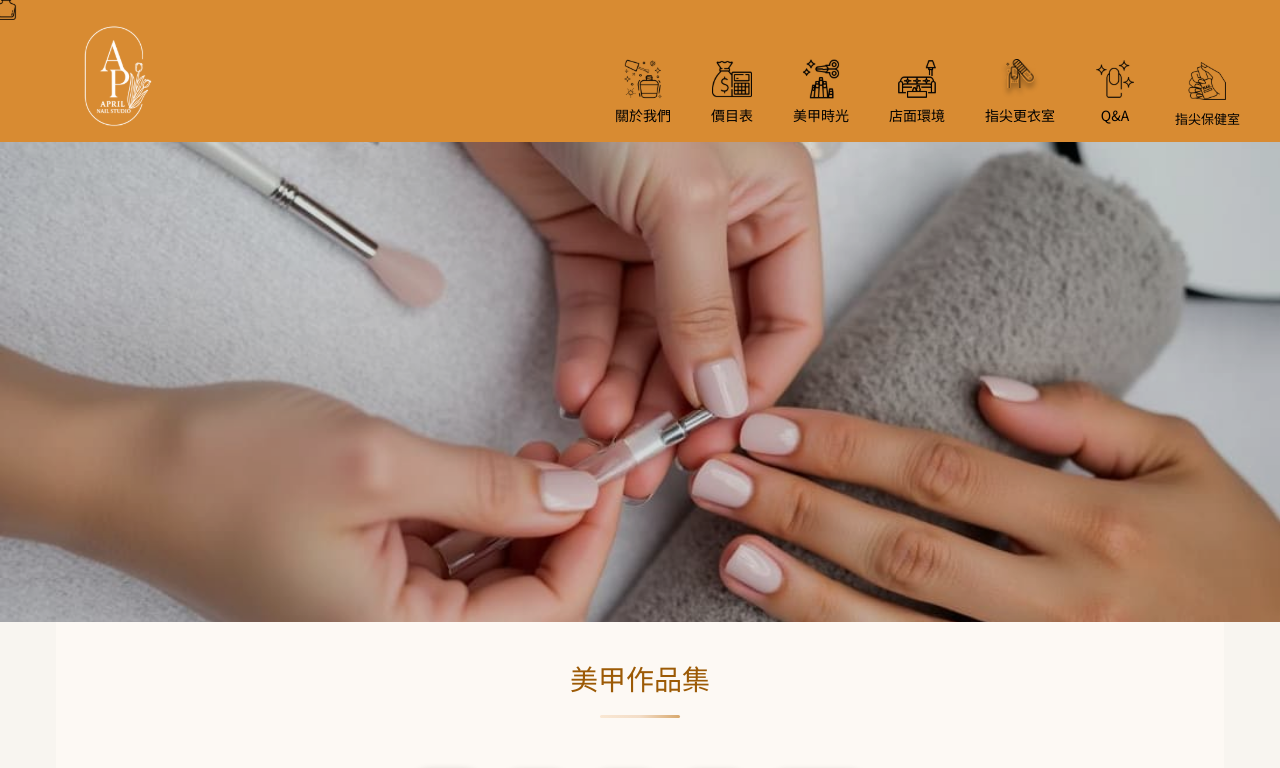
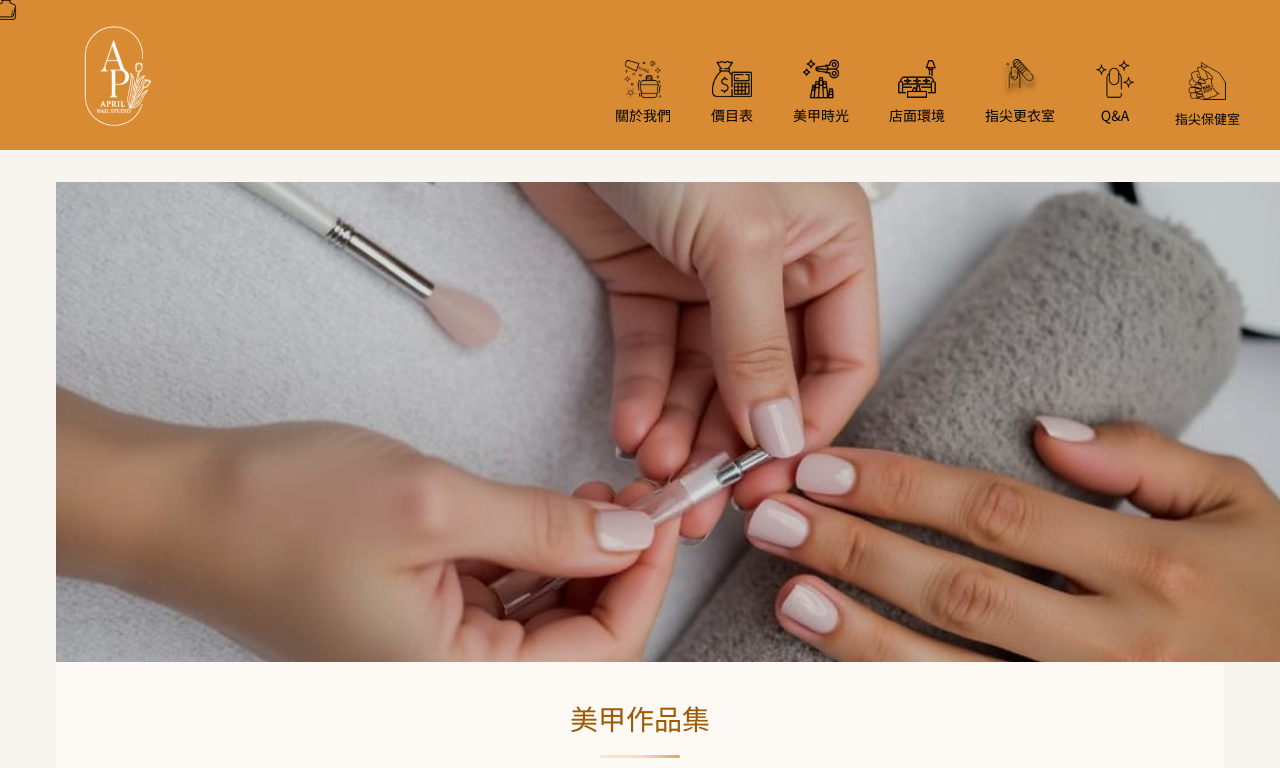
Before and after one commit to zoena5303/april-nail-project, a React (Vite) app: page /april-nail-project/nailworks in a window 1280 px wide. Shown: the top 768 px of the page. Built offline with nearby package versions, Linux system fonts and the light colour scheme.

Commit message:
RWD修正BAVVER

```diff
--- a/src/scss/NailWorksstyle.scss
+++ b/src/scss/NailWorksstyle.scss
@@ -1,13 +1,12 @@
 /* ===== Banner 區 (Hero Style) ===== */
 .banner {
+  width: 100vw;
+  height: 60vh; /* 桌機版高度 */
+  margin: 0;    /* ✅ 移除縫隙 */
+  padding: 0;
   position: relative;
   top: 0;
-  margin: 0;
-  padding: 0;
-  width: 100vw; /* 滿版 */
-  height: 60vh; /* Hero 高度 */
-  margin-left: calc(-50vw + 50%);
-  margin-top: -40px; /* ✅ 桌機版往上推，避免留白 */
+  left: 0;
   overflow: hidden;
 
   img {
@@ -21,24 +20,11 @@
   /* 平板 */
   @media (max-width: 992px) {
     height: 40vh;
-    margin-top: -30px; /* ✅ 平板微調 */
   }
 
   /* 手機 */
   @media (max-width: 600px) {
     height: 30vh;
-    margin: 0 !important;   /* ✅ 強制清除縫隙 */
-    padding: 0 !important;
-    top: 0 !important;
-    position: relative;
-  }
-}
-
-/* ===== 手機父層修正，避免縫隙 ===== */
-@media (max-width: 600px) {
-  .nail-works {
-    margin-top: 0 !important;
-    padding-top: 0 !important;
   }
 }
 
```
